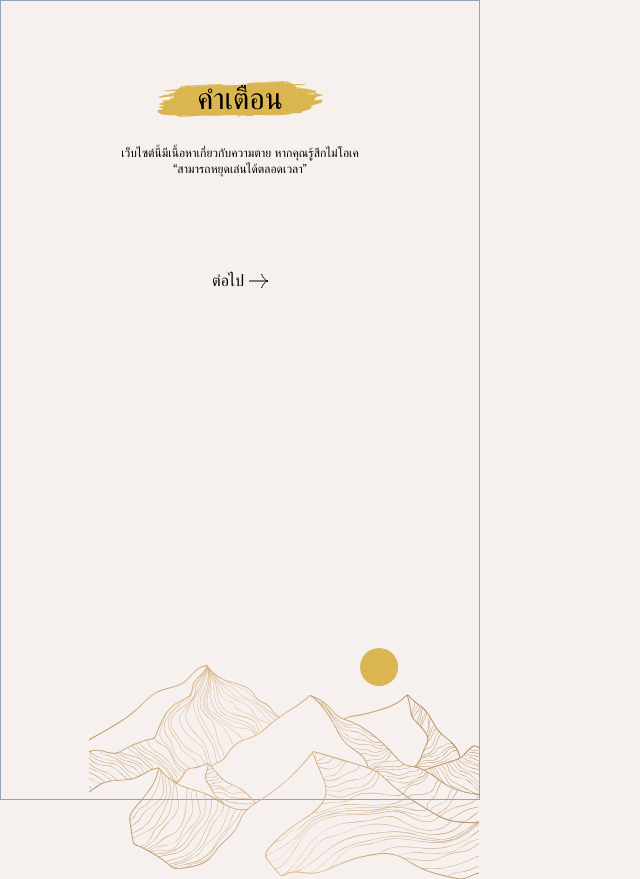
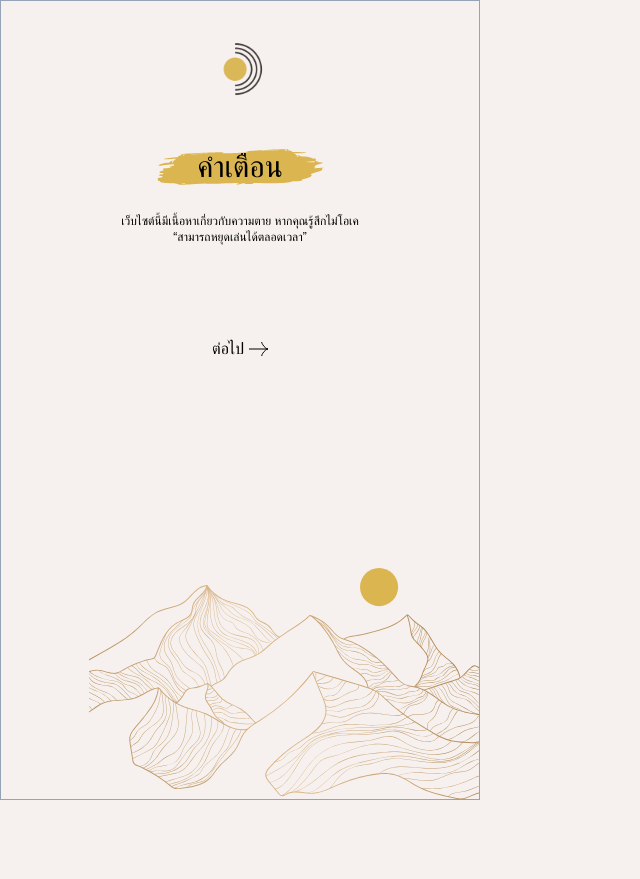
Before and after one commit to Tantatorn-dev/deathtalk-photobooth, a SvelteKit app: page /disclaimer in a window 1280 px wide. Shown: the whole page, without its empty margins (0-640 px from the left). After the commit the page ends 800 px from the top, so only its background shows below. Built offline with nearby package versions, Linux system fonts and the light colour scheme; a web font is replaced by a local one.

Commit message:
feat: add deathtalk logo

```diff
--- a/src/routes/+page.svelte
+++ b/src/routes/+page.svelte
@@ -5,7 +5,8 @@
 
 <div class="relative w-full h-full">
 	<div class="flex flex-col gap-3 ml-8 mr-8">
-		<p class="mt-20 text-4xl text-center">ยินดีต้อนรับสู่ <br /></p>
+		<img src="/deathtalk.svg" alt="family" class="mt-5 mb-5 ml-auto mr-auto" />
+		<p class="text-4xl text-center">ยินดีต้อนรับสู่ <br /></p>
 		<SplashText className="text-4xl text-center p-1 pb-2">Death Talk</SplashText>
 		<p class="mt-8 font-light text-center">คุณเตรียมพร้อมสำหรับ <br /> “ความตาย” มากน้อยขนาดไหน?</p>
 		<div class="flex flex-row justify-center mt-10">
--- a/src/routes/disclaimer/+page.svelte
+++ b/src/routes/disclaimer/+page.svelte
@@ -4,7 +4,8 @@
 </script>
 
 <div class="relative w-full h-full">
-	<div class="flex flex-col gap-3 mt-20 ml-4 mr-4">
+	<div class="flex flex-col gap-3 ml-4 mr-4">
+		<img src="/deathtalk.svg" alt="family" class="mt-5 mb-5 ml-auto mr-auto" />
 		<SplashText className="text-3xl text-center">คำเตือน</SplashText>
 		<p class="mt-4 text-xs text-center">
 			เว็บไซต์นี้มีเนื้อหาเกี่ยวกับความตาย หากคุณรู้สึกไม่โอเค <br /> “สามารถหยุดเล่นได้ตลอดเวลา”
```
Also changed, not shown: static/deathtalk.svg (added).
